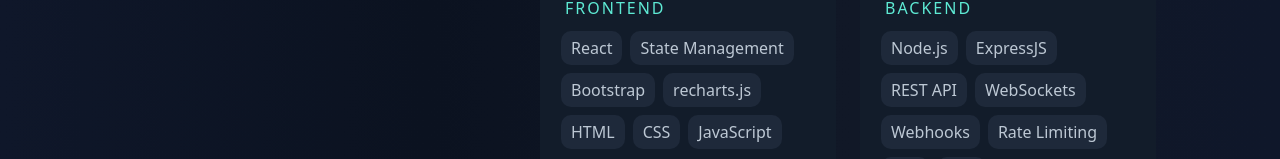
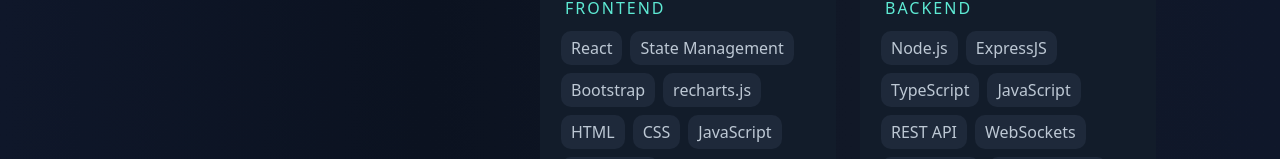
Before and after one commit to Apridonidze/portfolio-app, a React (Vite) app: page / in a window 1280 px wide. Shown: the part 785-944 px from the top of the page. Built offline with nearby package versions, Linux system fonts and the light colour scheme; no server answers.

Commit message:
feat: added skills to skill array in Skills.jsx

```diff
--- a/src/container/Skills.jsx
+++ b/src/container/Skills.jsx
@@ -23,6 +23,7 @@ export default function Skills({ setActiveSection }){
             'HTML',
             'CSS',
             'JavaScript',
+            'TypeScript'
             ]
         },
         {
@@ -30,6 +31,8 @@ export default function Skills({ setActiveSection }){
             skills: [
             'Node.js',
             'ExpressJS',
+            'TypeScript',
+            'JavaScript',
             'REST API',
             'WebSockets',
             'Webhooks',
```
